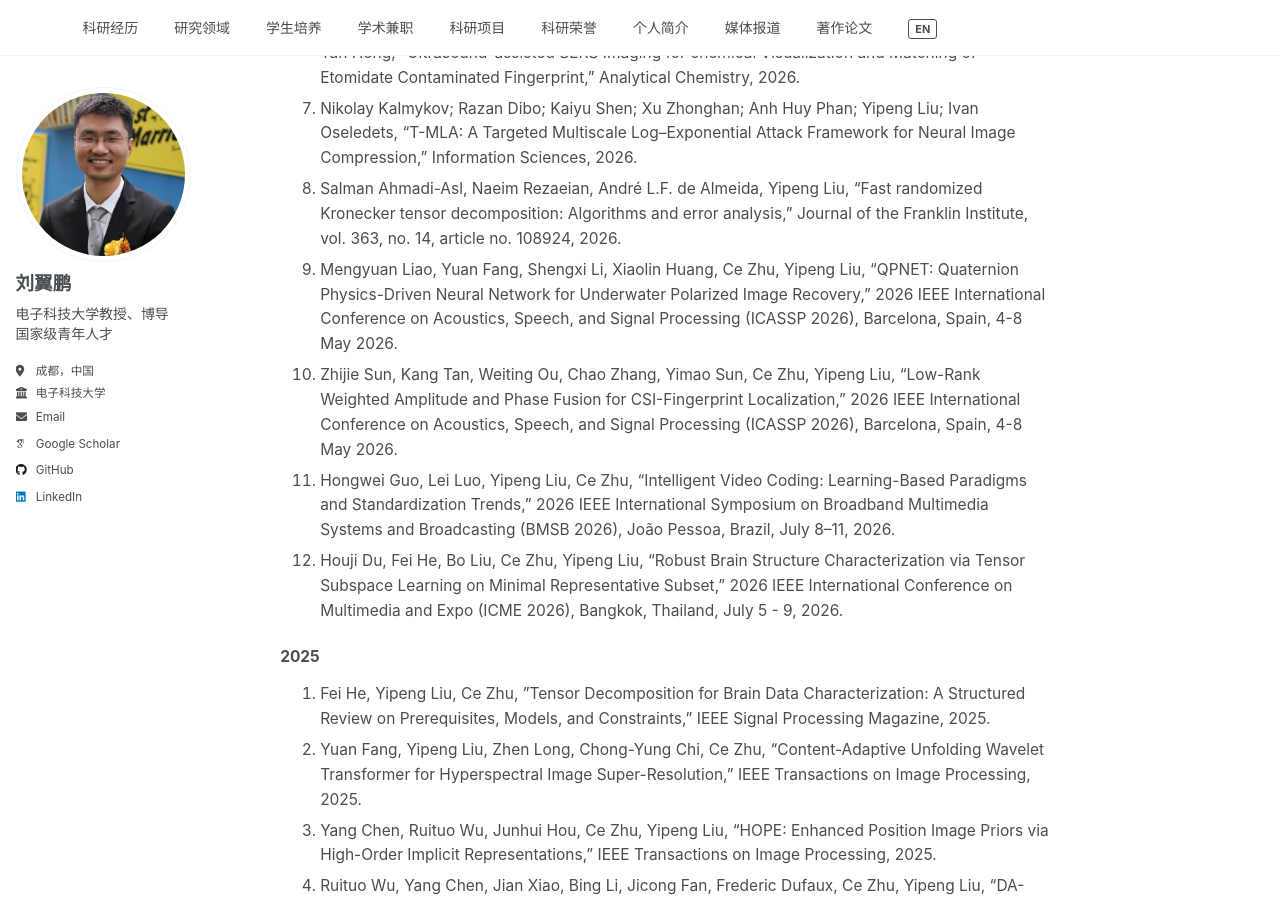
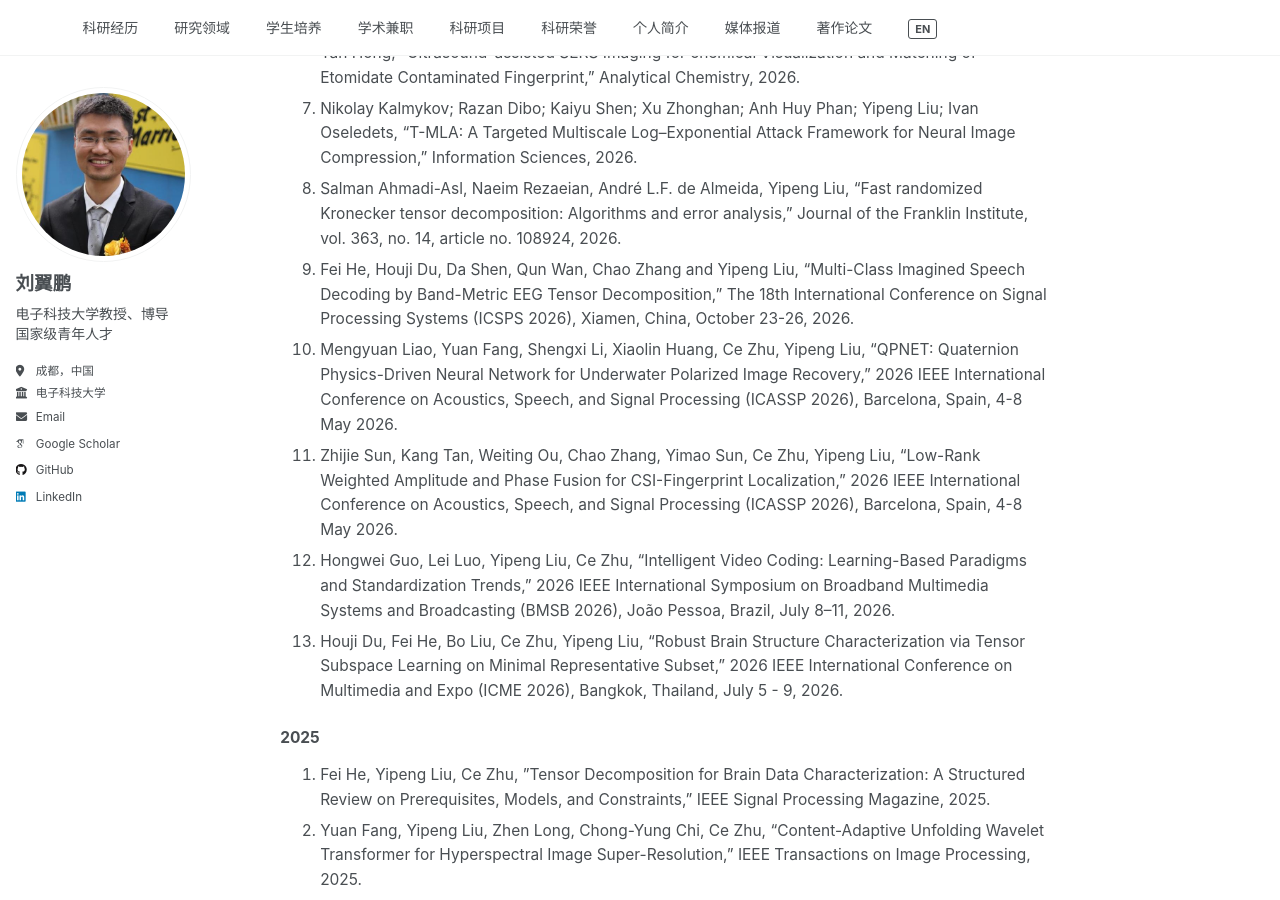
Before and after one commit to yipengliu/yipengliu.github.io, a Jekyll site: the page built from _pages/main-zh.md, in a window 1280 px wide and 900 px high, scrolled down 4274 px. Built offline with Jekyll 4.4.1, drawn with Linux system fonts in a browser that asks for light colours; some web fonts are replaced.

Commit message:
Update conference papers and publications list

```diff
--- a/_pages/main-zh.md
+++ b/_pages/main-zh.md
@@ -123,10 +123,11 @@ redirect_from:
 6. Yating Zhang, Mengyuan Liao, Zehua Wang, Zhonghan Xu, Bowen Li, Binbin Zhang, Buyi Xu, Rongji Yang, Guoyun Zhou, Chong Wang, Jiujuan Li, Yuanming Chen, Shouxu Wang, Wei He, Yipeng Liu, Yan Hong, "Ultrasound-assisted SERS Imaging for chemical Visualization and Matching of Etomidate Contaminated Fingerprint," Analytical Chemistry, 2026.
 7. Nikolay Kalmykov; Razan Dibo; Kaiyu Shen; Xu Zhonghan; Anh Huy Phan; Yipeng Liu; Ivan Oseledets, "T-MLA: A Targeted Multiscale Log--Exponential Attack Framework for Neural Image Compression," Information Sciences, 2026.
 8. Salman Ahmadi-Asl, Naeim Rezaeian, André L.F. de Almeida, Yipeng Liu, "Fast randomized Kronecker tensor decomposition: Algorithms and error analysis," Journal of the Franklin Institute, vol. 363, no. 14, article no. 108924, 2026.
-9. Mengyuan Liao, Yuan Fang, Shengxi Li, Xiaolin Huang, Ce Zhu, Yipeng Liu, "QPNET: Quaternion Physics-Driven Neural Network for Underwater Polarized Image Recovery," 2026 IEEE International Conference on Acoustics, Speech, and Signal Processing (ICASSP 2026), Barcelona, Spain, 4-8 May 2026.
-10. Zhijie Sun, Kang Tan, Weiting Ou, Chao Zhang, Yimao Sun, Ce Zhu, Yipeng Liu, "Low-Rank Weighted Amplitude and Phase Fusion for CSI-Fingerprint Localization," 2026 IEEE International Conference on Acoustics, Speech, and Signal Processing (ICASSP 2026), Barcelona, Spain, 4-8 May 2026.
-11. Hongwei Guo, Lei Luo, Yipeng Liu, Ce Zhu, "Intelligent Video Coding: Learning-Based Paradigms and Standardization Trends," 2026 IEEE International Symposium on Broadband Multimedia Systems and Broadcasting (BMSB 2026), João Pessoa, Brazil, July 8–11, 2026.
-12. Houji Du, Fei He, Bo Liu, Ce Zhu, Yipeng Liu, "Robust Brain Structure Characterization via Tensor Subspace Learning on Minimal Representative Subset," 2026 IEEE International Conference on Multimedia and Expo (ICME 2026), Bangkok, Thailand, July 5 - 9, 2026.
+9. Fei He, Houji Du, Da Shen, Qun Wan, Chao Zhang and Yipeng Liu, "Multi-Class Imagined Speech Decoding by Band-Metric EEG Tensor Decomposition," The 18th International Conference on Signal Processing Systems (ICSPS 2026), Xiamen, China, October 23-26, 2026.
+10. Mengyuan Liao, Yuan Fang, Shengxi Li, Xiaolin Huang, Ce Zhu, Yipeng Liu, "QPNET: Quaternion Physics-Driven Neural Network for Underwater Polarized Image Recovery," 2026 IEEE International Conference on Acoustics, Speech, and Signal Processing (ICASSP 2026), Barcelona, Spain, 4-8 May 2026.
+11. Zhijie Sun, Kang Tan, Weiting Ou, Chao Zhang, Yimao Sun, Ce Zhu, Yipeng Liu, "Low-Rank Weighted Amplitude and Phase Fusion for CSI-Fingerprint Localization," 2026 IEEE International Conference on Acoustics, Speech, and Signal Processing (ICASSP 2026), Barcelona, Spain, 4-8 May 2026.
+12. Hongwei Guo, Lei Luo, Yipeng Liu, Ce Zhu, "Intelligent Video Coding: Learning-Based Paradigms and Standardization Trends," 2026 IEEE International Symposium on Broadband Multimedia Systems and Broadcasting (BMSB 2026), João Pessoa, Brazil, July 8–11, 2026.
+13. Houji Du, Fei He, Bo Liu, Ce Zhu, Yipeng Liu, "Robust Brain Structure Characterization via Tensor Subspace Learning on Minimal Representative Subset," 2026 IEEE International Conference on Multimedia and Expo (ICME 2026), Bangkok, Thailand, July 5 - 9, 2026.
 
 #### 2025
 
```
